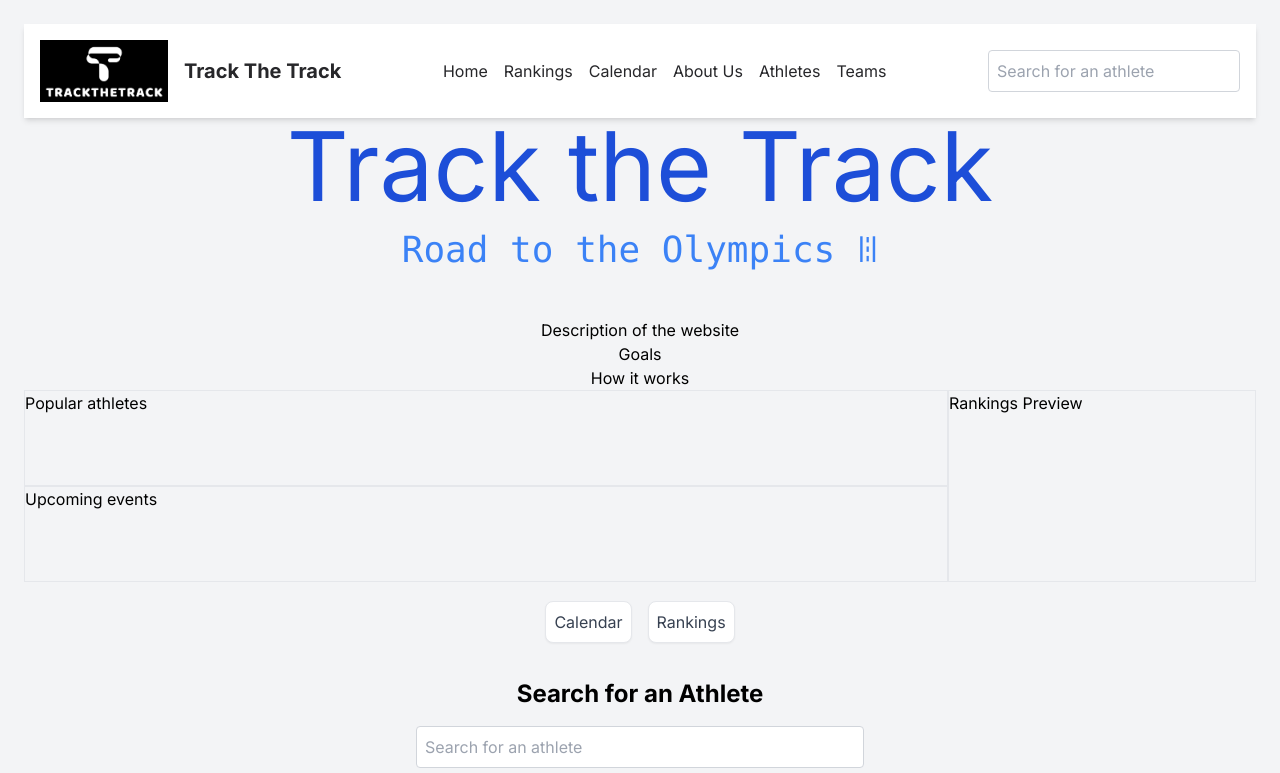
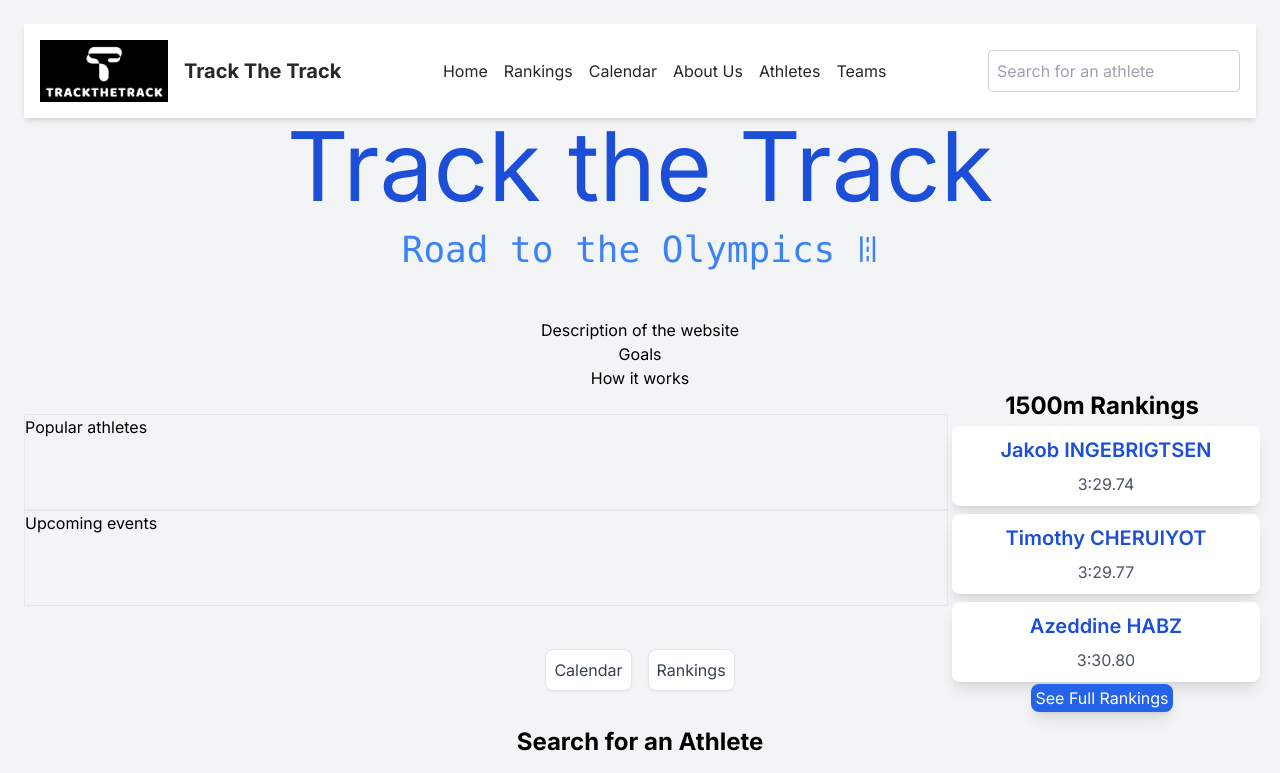
Before and after one commit to sohumgaitonde/trackthetrack, a Next.js app in the folder trackthetrack/: page / in a window 1280 px wide. Shown: the top 773 px of the page. Built offline with nearby package versions, Linux system fonts and the light colour scheme.

Commit message:
Add rankings preview to home page

```diff
--- a/trackthetrack/app/page.tsx
+++ b/trackthetrack/app/page.tsx
@@ -13,6 +13,8 @@ import adidas from './assets/teams/adidas.png';
 import none from './assets/teams/none.png';
 import Search from '../components/Search';
 import Header from '../components/Header';
+import rankings from '../1500m.json';
+import Link from 'next/link';
 
 
 const HomePage: React.FC = () => {
@@ -24,6 +26,7 @@ const HomePage: React.FC = () => {
     setmyBool(true)
   }
   const component = myBool ? <Ranking/> : <Calendar/>
+  const rankingsPreview = rankings[0];
 
   return (
     <div className="min-h-screen bg-gray-100 p-6">
@@ -60,8 +63,29 @@ const HomePage: React.FC = () => {
             Upcoming events
           </div>
         </div>
-        <div className="w-1/4 h-48 border">
-          Rankings Preview
+
+        <div className="w-1/4 h-60 items-center justify-center">
+          <div className='text-2xl font-bold text-center'>
+          1500m Rankings
+          </div>
+
+          <div>
+          {rankings.slice(0, 3).map((athlete, index) => (
+
+            <Link href={`/athletes/${encodeURIComponent(athlete.Athlete[0].split(" ")[1].toLowerCase())}`}>
+              <button key={index} className="bg-white p-2 m-1 rounded-lg shadow-lg hover:shadow-xl transition-shadow h-20 min-w-full">
+              <h2 className="text-xl font-semibold text-blue-700">{athlete.Athlete[0]}</h2>
+              <p className="text-gray-600 mt-2">{athlete.Mark}</p>
+            </button>
+            </Link>
+          ))}
+          </div>
+          <div className='text-center items-center justify-center text-white'>
+          <Link href='/rankings2' className='bg-blue-600 rounded-lg shadow-lg hover:shadow-xl transition-shadow w-28 p-1'>
+            See Full Rankings
+          </Link>
+          </div>
+
         </div>
 
       </section>
```
